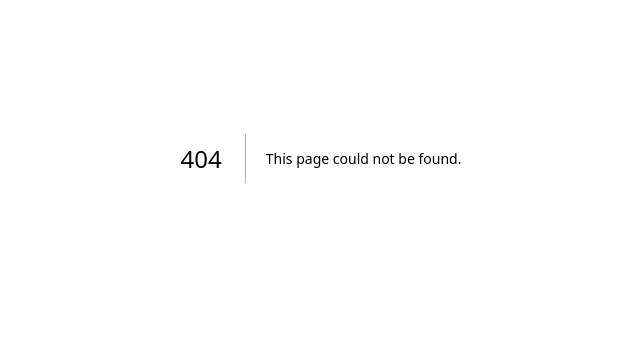
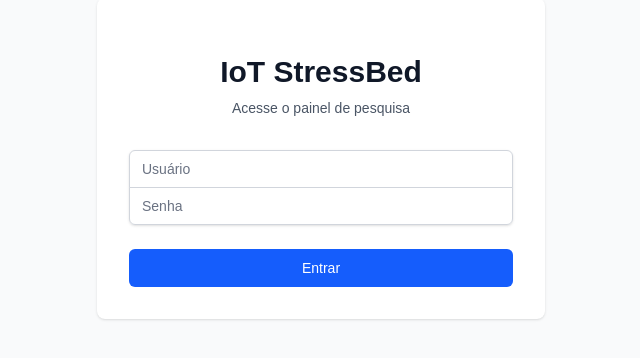
Before and after one commit to victor-lis-bronzo/iot-stressbed, a Next.js app in the folder apps/web/: page /login in a window 1280 px wide. Before the commit this address had no page. Shown: the part 242-600 px from the top of the page, without its empty margins (319-959 px from the left). Built offline with nearby package versions, Linux system fonts and the light colour scheme; no server answers.

Commit message:
feat: implement login page and auth guard

```diff
--- /dev/null
+++ b/apps/web/app/login/page.tsx
@@ -0,0 +1,95 @@
+'use client';
+
+import { useState } from 'react';
+import { useRouter } from 'next/navigation';
+import { setToken } from '../../lib/auth';
+import api from '../../lib/api';
+
+export default function LoginPage() {
+  const [username, setUsername] = useState('');
+  const [password, setPassword] = useState('');
+  const [error, setError] = useState('');
+  const [loading, setLoading] = useState(false);
+  const router = useRouter();
+
+  const handleLogin = async (e: React.FormEvent) => {
+    e.preventDefault();
+    setError('');
+    setLoading(true);
+
+    try {
+      const response = await api.post('/auth/login', { username, password });
+      if (response.data?.access_token) {
+        setToken(response.data.access_token);
+        router.push('/dashboard');
+      } else {
+        setError('Login falhou. Resposta inválida.');
+      }
+    } catch (err: any) {
+      setError(err.response?.data?.message || 'Falha ao autenticar.');
+    } finally {
+      setLoading(false);
+    }
+  };
+
+  return (
+    <div className="min-h-screen flex items-center justify-center bg-gray-50 dark:bg-zinc-900 py-12 px-4 sm:px-6 lg:px-8">
+      <div className="max-w-md w-full space-y-8 bg-white dark:bg-zinc-800 p-8 rounded-lg shadow">
+        <div>
+          <h2 className="mt-6 text-center text-3xl font-extrabold text-gray-900 dark:text-white">
+            IoT StressBed
+          </h2>
+          <p className="mt-2 text-center text-sm text-gray-600 dark:text-gray-400">
+            Acesse o painel de pesquisa
+          </p>
+        </div>
+        <form className="mt-8 space-y-6" onSubmit={handleLogin}>
+          <div className="rounded-md shadow-sm -space-y-px">
+            <div>
+              <label htmlFor="username" className="sr-only">Usuário</label>
+              <input
+                id="username"
+                name="username"
+                type="text"
+                required
+                className="appearance-none rounded-none relative block w-full px-3 py-2 border border-gray-300 dark:border-gray-600 dark:bg-zinc-700 dark:text-white placeholder-gray-500 text-gray-900 rounded-t-md focus:outline-none focus:ring-blue-500 focus:border-blue-500 focus:z-10 sm:text-sm"
+                placeholder="Usuário"
+                value={username}
+                onChange={(e) => setUsername(e.target.value)}
+              />
+            </div>
+            <div>
+              <label htmlFor="password" className="sr-only">Senha</label>
+              <input
+                id="password"
+                name="password"
+                type="password"
+                required
+                className="appearance-none rounded-none relative block w-full px-3 py-2 border border-gray-300 dark:border-gray-600 dark:bg-zinc-700 dark:text-white placeholder-gray-500 text-gray-900 rounded-b-md focus:outline-none focus:ring-blue-500 focus:border-blue-500 focus:z-10 sm:text-sm"
+                placeholder="Senha"
+                value={password}
+                onChange={(e) => setPassword(e.target.value)}
+              />
+            </div>
+          </div>
+
+          {error && (
+            <div className="text-red-500 text-sm text-center font-medium">
+              {error}
+            </div>
+          )}
+
+          <div>
+            <button
+              type="submit"
+              disabled={loading}
+              className="group relative w-full flex justify-center py-2 px-4 border border-transparent text-sm font-medium rounded-md text-white bg-blue-600 hover:bg-blue-700 focus:outline-none focus:ring-2 focus:ring-offset-2 focus:ring-blue-500 disabled:bg-blue-400"
+            >
+              {loading ? 'Entrando...' : 'Entrar'}
+            </button>
+          </div>
+        </form>
+      </div>
+    </div>
+  );
+}
--- /dev/null
+++ b/apps/web/components/AuthGuard.tsx
@@ -0,0 +1,31 @@
+'use client';
+
+import { useEffect, useState } from 'react';
+import { useRouter, usePathname } from 'next/navigation';
+import { getToken } from '../lib/auth';
+
+export default function AuthGuard({ children }: { children: React.ReactNode }) {
+  const [isAuthenticated, setIsAuthenticated] = useState<boolean | null>(null);
+  const router = useRouter();
+  const pathname = usePathname();
+
+  useEffect(() => {
+    const token = getToken();
+    if (!token && pathname !== '/login') {
+      router.push('/login');
+    } else {
+      setIsAuthenticated(!!token);
+    }
+  }, [pathname, router]);
+
+  // Don't render anything while checking auth, unless we are on the login page
+  if (pathname === '/login') {
+    return <>{children}</>;
+  }
+
+  if (isAuthenticated === null || !isAuthenticated) {
+    return null; // or a loading spinner
+  }
+
+  return <>{children}</>;
+}
```
